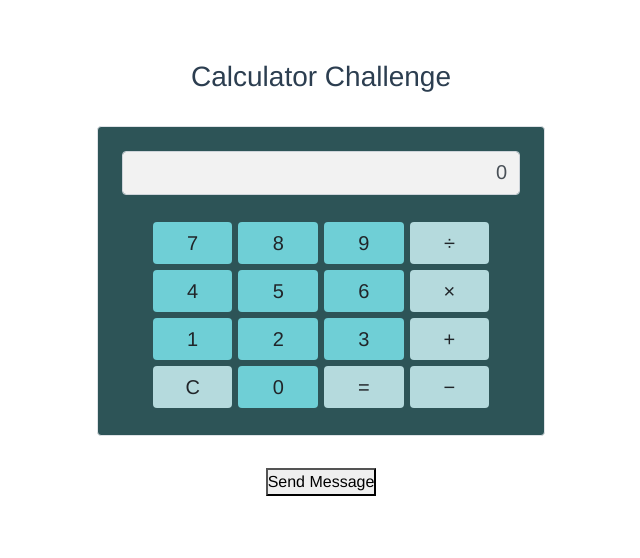
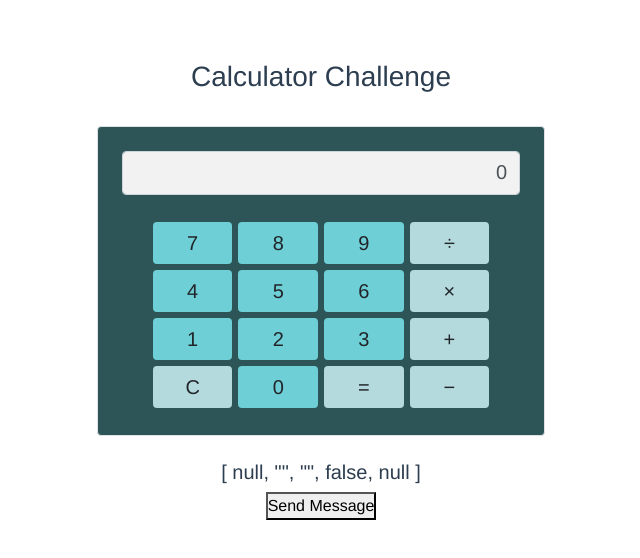
Before and after one commit to jessicaheggem/vue-calculator, a Vue app: page / in a window 1280 px wide. Shown: the top 558 px of the page, without its empty margins (319-959 px from the left). Built offline with nearby package versions, Linux system fonts and the light colour scheme; no server answers.

Commit message:
working on websockets

```diff
--- a/src/components/Calculator.vue
+++ b/src/components/Calculator.vue
@@ -23,7 +23,7 @@
       <div @click="minus" class="btn btn-warning btns operator">&minus;</div>
     </div>
     <br />
-    <h5>{{calculation.current}}</h5>
+    <h5>{{[calculation.previous, calculation.symbol, calculation.current, calculation.end, calculation.operator]}}</h5>
     <button v-on:click="sendMessage('hello')">Send Message</button>
   </div>
 </template>
```
